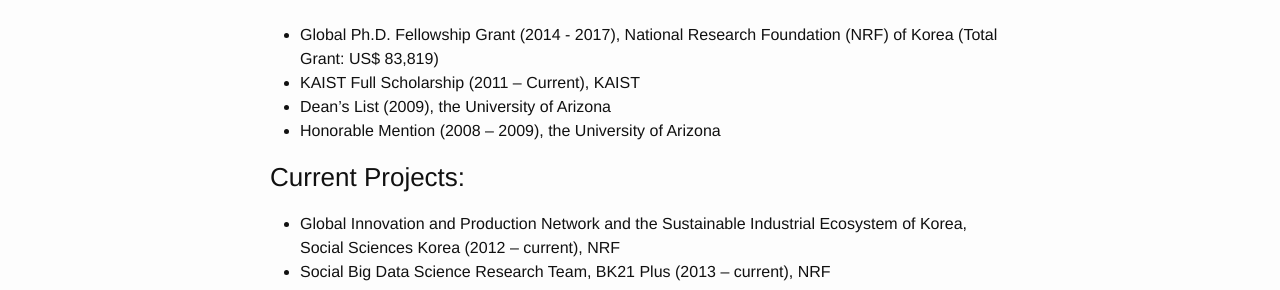
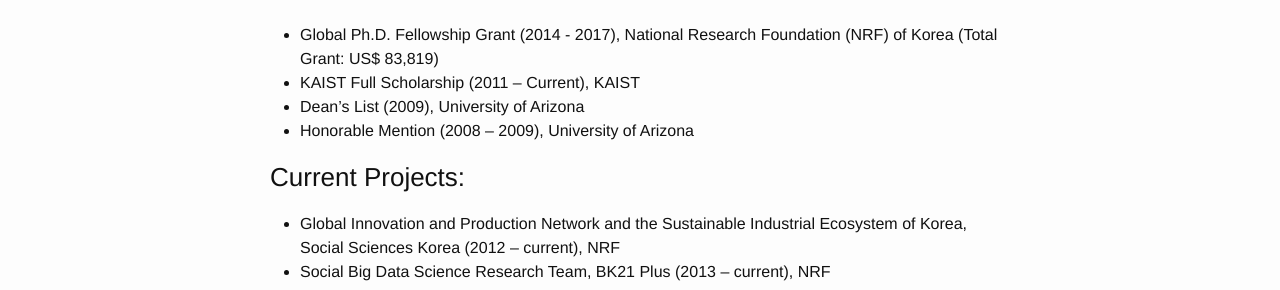
Before and after one commit to j1yoo/j1yoo.github.io, a Jekyll site: the page built from cv.markdown, in a window 1280 px wide. Shown: the part 453-743 px from the top of the page. Built offline with Jekyll 4.4.1, drawn with Linux system fonts in a browser that asks for light colours.

Commit message:
Update cv.markdown

```diff
--- a/cv.markdown
+++ b/cv.markdown
@@ -15,8 +15,8 @@
 ### Honors and Grants:
 * Global Ph.D. Fellowship Grant (2014 - 2017), National Research Foundation (NRF) of Korea (Total Grant: US$ 83,819)
 * KAIST Full Scholarship (2011 – Current), KAIST
-* Dean’s List (2009), the University of Arizona
-* Honorable Mention (2008 – 2009), the University of Arizona
+* Dean’s List (2009), University of Arizona
+* Honorable Mention (2008 – 2009), University of Arizona
 
 ### Current Projects:
 * Global Innovation and Production Network and the Sustainable Industrial Ecosystem of Korea, Social Sciences Korea (2012 – current), NRF
```
